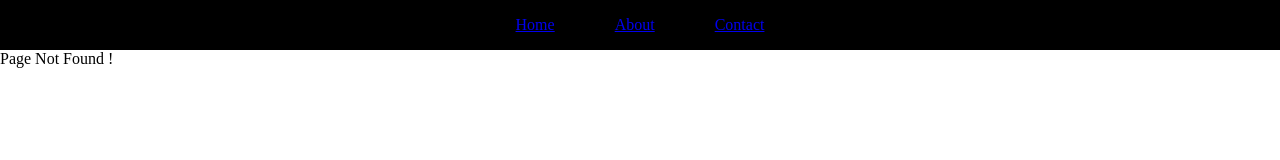
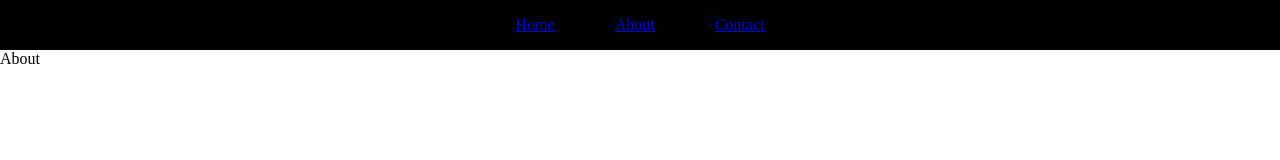
Before and after one commit to kunal98v/ReactJS, a React (Vite) app: page /about/1 in a window 1280 px wide. Before the commit this address had no page. Shown: the top 160 px of the page. Built offline with nearby package versions, Linux system fonts and the light colour scheme.

Commit message:
added useParams in About route

```diff
--- a/src/App.jsx
+++ b/src/App.jsx
@@ -1,24 +1,22 @@
 import { Header } from "./components/Header";
 import Body from "./components/Body";
-import {Contact} from "./components/Contact";
-import {About} from "./components/About";
-import {Error} from "./components/Error";
-import { BrowserRouter, Routes, Route} from "react-router-dom";
+import { Contact } from "./components/Contact";
+import { About } from "./components/About";
+import { Error } from "./components/Error";
+import { BrowserRouter, Routes, Route } from "react-router-dom";
 
 function App() {
-
   return (
     <>
       <BrowserRouter>
-      <Header/>
+        <Header />
         <Routes>
           <Route path="/" element={<Body />} />
-        <Route path="/about" element={<About />} />
+          <Route path="/about/:name" element={<About />} />
           <Route path="/contact" element={<Contact />} />
           <Route path="*" element={<Error />} />
         </Routes>
       </BrowserRouter>
-
     </>
   );
 }
--- a/src/components/About.jsx
+++ b/src/components/About.jsx
@@ -1,6 +1,11 @@
 import React from 'react'
+import { useParams } from 'react-router-dom';
+
 
 export const About = () => {
+
+    const {name} = useParams();
+    console.log(name)
   return (
     <div>About</div>
   )
```
Lines whose indentation alone changed are shown as unchanged.
